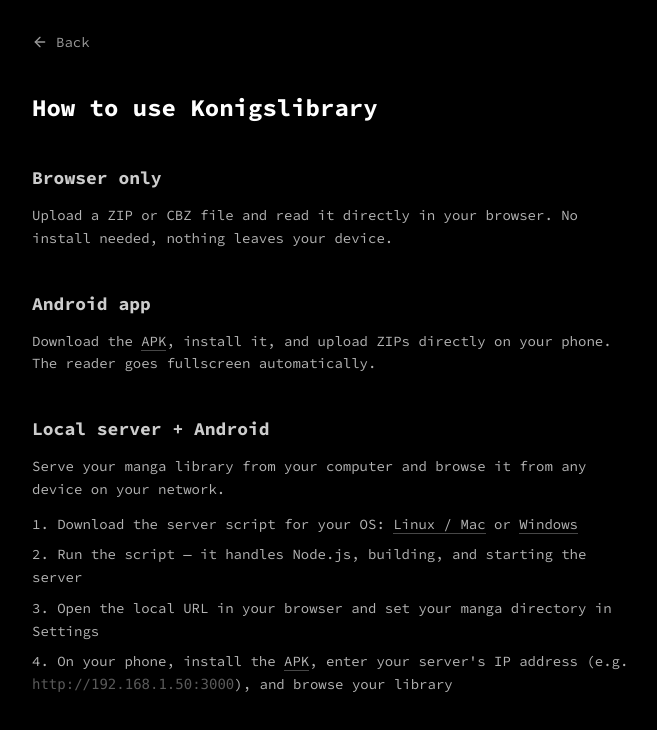
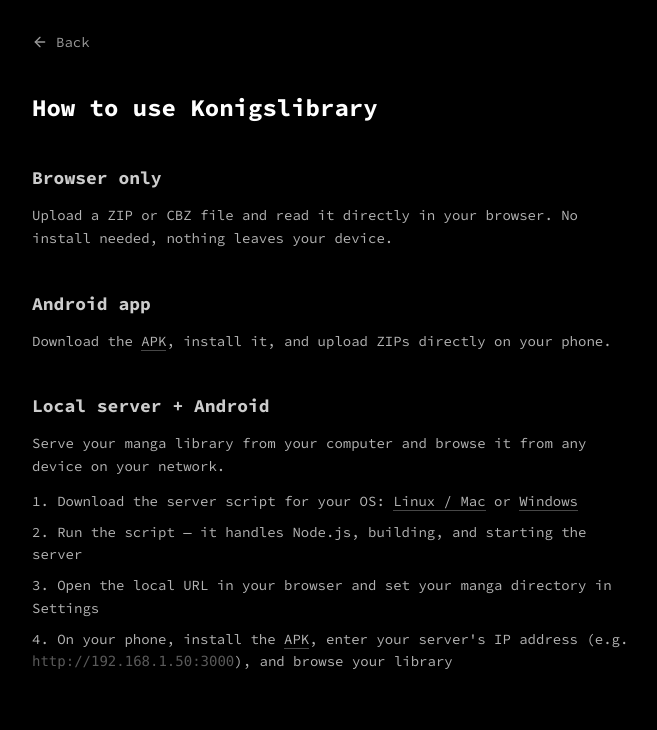
Before and after one commit to NasreddinHodja/konigslibrary, a SvelteKit app: page /about in a window 1280 px wide. Shown: the top 730 px of the page, without its empty margins (304-961 px from the left). Built offline with nearby package versions, Linux system fonts and the light colour scheme.

Commit message:
small edit on about page text

```diff
--- a/src/routes/about/+page.svelte
+++ b/src/routes/about/+page.svelte
@@ -26,8 +26,7 @@
         href="/download/konigslibrary.apk"
         download
         class="border-b border-white/40 hover:border-white/80">APK</a
-      >, install it, and upload ZIPs directly on your phone. The reader goes fullscreen
-      automatically.
+      >, install it, and upload ZIPs directly on your phone.
     </p>
   </section>
 
```
